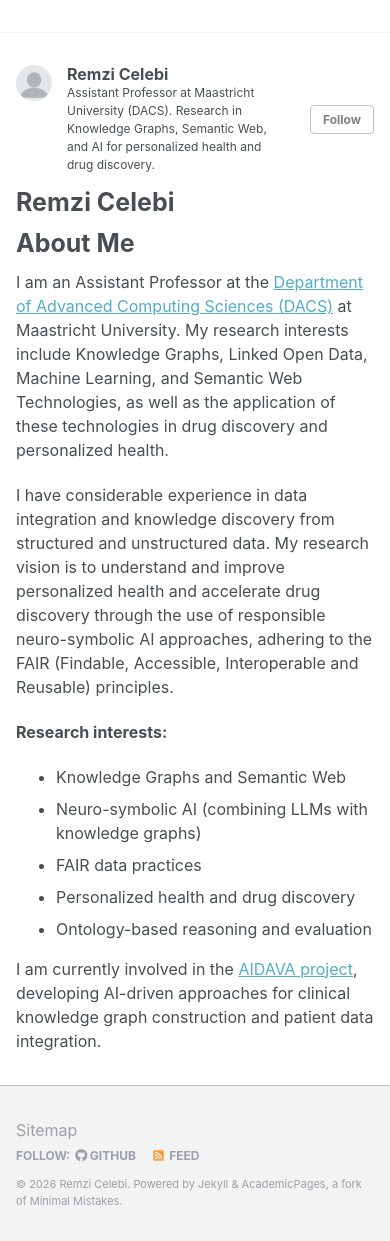
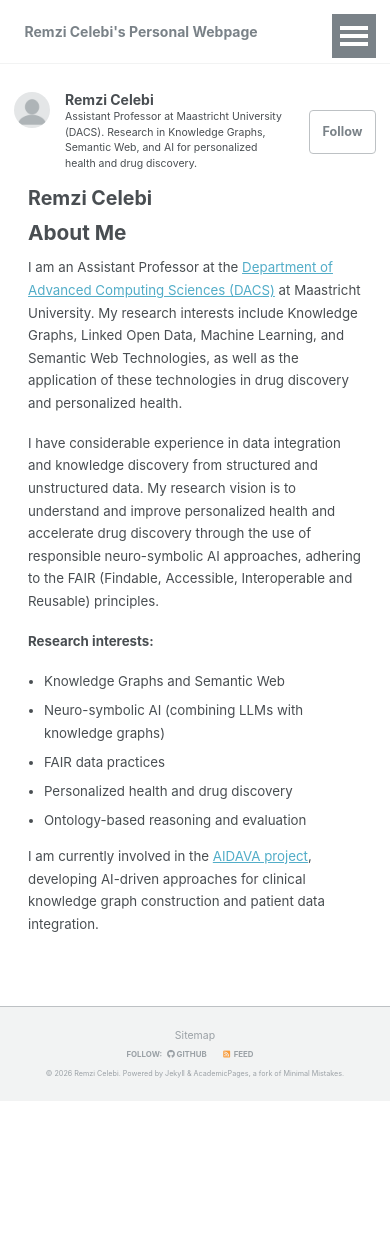
Before and after one commit to rcelebi/rcelebi.github.io, a Jekyll site: the page built from _pages/about.md, in a window 390 px wide. Built offline with Jekyll 4.4.1, drawn with Linux system fonts in a browser that asks for light colours; after the commit the page ends 1101 px from its top, so only the background shows below that.

Commit message:
Add mobile-responsive CSS improvements
- Better font sizing and spacing on small screens (<600px)
- Touch-friendly navigation and button sizes (min 44px)
- Horizontal scroll for tables and code blocks
- Responsive images (max-width: 100%)
- Tablet adjustments (601-924px)
- Compact author sidebar on mobile

Co-Authored-By: Claude Sonnet 4.6 <noreply@anthropic.com>

```diff
--- /dev/null
+++ b/_sass/_mobile.scss
@@ -0,0 +1,150 @@
+/* Mobile-specific improvements */
+
+/* Base mobile styles */
+@media (max-width: 600px) {
+
+  /* Better body padding */
+  body {
+    font-size: 14px;
+  }
+
+  /* Full-width layout on mobile */
+  .page {
+    padding-left: 1em;
+    padding-right: 1em;
+    float: none;
+    width: 100%;
+  }
+
+  /* Author sidebar: compact on mobile */
+  .author__avatar img {
+    max-width: 80px;
+    max-height: 80px;
+  }
+
+  .author__name {
+    font-size: 1em;
+  }
+
+  .author__bio {
+    font-size: 0.8em;
+  }
+
+  /* Navigation: ensure hamburger menu is usable */
+  .greedy-nav button {
+    min-width: 44px;
+    min-height: 44px;
+    padding: 8px;
+  }
+
+  .greedy-nav a {
+    padding: 0.5em 0.75em;
+  }
+
+  /* Page title */
+  .page__title {
+    font-size: 1.4em;
+    line-height: 1.3;
+  }
+
+  /* Publication and archive entries */
+  .archive__item-title {
+    font-size: 0.95em;
+  }
+
+  .archive__item-excerpt {
+    font-size: 0.8em;
+  }
+
+  /* Tables: horizontal scroll on small screens */
+  table {
+    display: block;
+    overflow-x: auto;
+    -webkit-overflow-scrolling: touch;
+    font-size: 0.8em;
+  }
+
+  /* Social links: wrap properly */
+  .author__urls {
+    font-size: 0.85em;
+  }
+
+  .author__urls li {
+    padding: 4px 0;
+  }
+
+  /* Footer */
+  .page__footer {
+    font-size: 0.75em;
+    text-align: center;
+  }
+
+  /* Buttons: touch-friendly sizing */
+  .btn {
+    min-height: 44px;
+    padding: 0.75em 1em;
+    font-size: 0.9em;
+  }
+
+  /* Blog post content */
+  .page__content {
+    font-size: 0.95em;
+    line-height: 1.7;
+  }
+
+  .page__content h2 {
+    font-size: 1.2em;
+  }
+
+  .page__content h3 {
+    font-size: 1.05em;
+  }
+
+  /* CV lists */
+  .page__content ul, .page__content ol {
+    padding-left: 1.2em;
+  }
+
+  /* Teaching/publication meta */
+  .page__meta {
+    font-size: 0.8em;
+  }
+}
+
+/* Tablet adjustments */
+@media (min-width: 601px) and (max-width: 924px) {
+
+  .page {
+    padding-left: 1.5em;
+    padding-right: 1.5em;
+  }
+
+  .page__title {
+    font-size: 1.6em;
+  }
+
+  table {
+    display: block;
+    overflow-x: auto;
+    -webkit-overflow-scrolling: touch;
+  }
+}
+
+/* Ensure images never overflow */
+img {
+  max-width: 100%;
+  height: auto;
+}
+
+/* Ensure code blocks scroll horizontally on mobile */
+pre {
+  overflow-x: auto;
+  -webkit-overflow-scrolling: touch;
+}
+
+/* Make links easier to tap on mobile */
+@media (max-width: 600px) {
+  a {
+    padding: 2px 0;
+  }
+}
--- a/assets/css/main.scss
+++ b/assets/css/main.scss
@@ -39,3 +39,4 @@
 @import "vendor/font-awesome/brands";
 @import "vendor/magnific-popup/magnific-popup";
 @import "print";
+@import "mobile";
```
